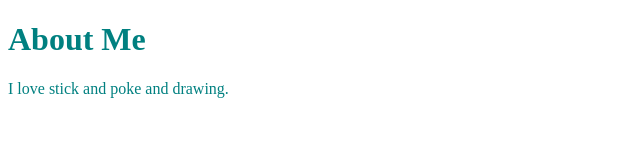
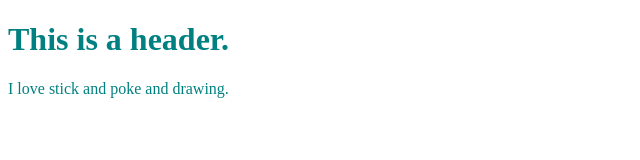
Before and after one commit to AkiraBrand/harris-site, a Gatsby site: page /about in a window 1280 px wide. Shown: the whole page, without its empty margins (0-640 px from the left). Built offline with nearby package versions, Linux system fonts and the light colour scheme; Gatsby itself is replaced by a stand-in of ours.

Commit message:
adds header external component

```diff
--- /dev/null
+++ b/src/components/header.js
@@ -0,0 +1,11 @@
+import React from "react"
+
+export default function Header() {
+  return <h1>This is a header.</h1>
+}
+
+// import React from "react"
+//
+// export default function Header() {
+//   return <h1>This is a header.</h1>
+// }
--- a/src/pages/about.js
+++ b/src/pages/about.js
@@ -1,9 +1,10 @@
 import React from "react"
+import Header from "../components/header.js"
 
 export default function About() {
   return (
     <div style={{ color: `teal` }}>
-      <h1>About Me</h1>
+      <Header />
       <p>I love stick and poke and drawing.</p>
     </div>
   )
```
